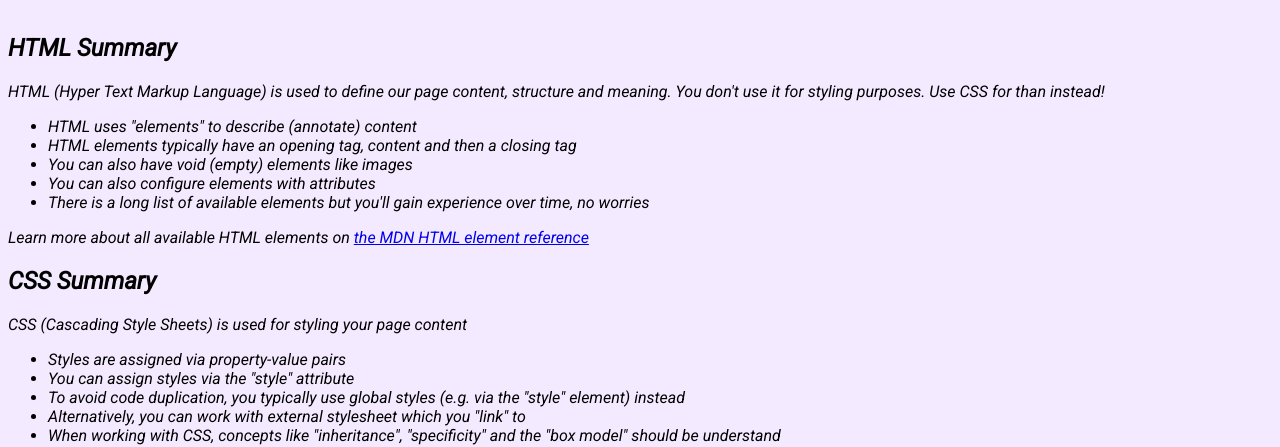
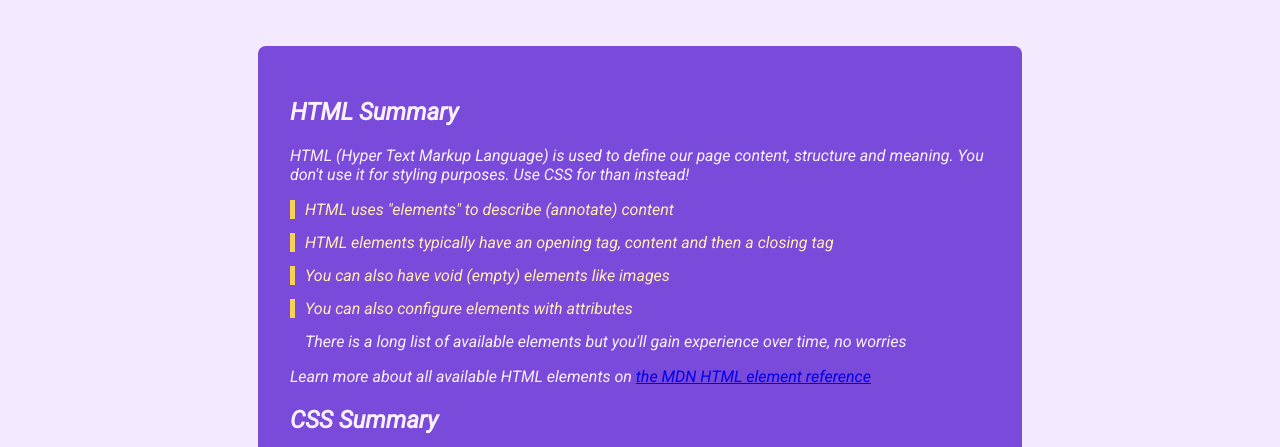
Before and after one commit to Yahnovskiy/Yahnovskiy.github.io, a plain HTML site: page index.html in a window 1280 px wide. Shown: the part 357-804 px from the top of the page. Drawn offline with Linux system fonts and the light colour scheme.

Commit message:
added styles

```diff
--- a/styles.css
+++ b/styles.css
@@ -16,3 +16,29 @@ header {
 header img {
   width: 300px;
 }
+
+main {
+  background-color: rgb(122, 74, 218);
+  padding: 32px;
+  margin: 32px auto;
+  width: 700px;
+  border-radius: 8px;
+  color: rgb(249, 241, 255);
+}
+
+ul {
+  margin: 0;
+  padding: 0;
+  list-style: none;
+}
+
+li {
+  margin: 14px 0;
+  padding-left: 10px;
+  border-left: 5px solid transparent;
+}
+
+.extra-important {
+  color: rgb(255, 237, 177);
+  border-color: rgb(247, 209, 85);
+}
```
